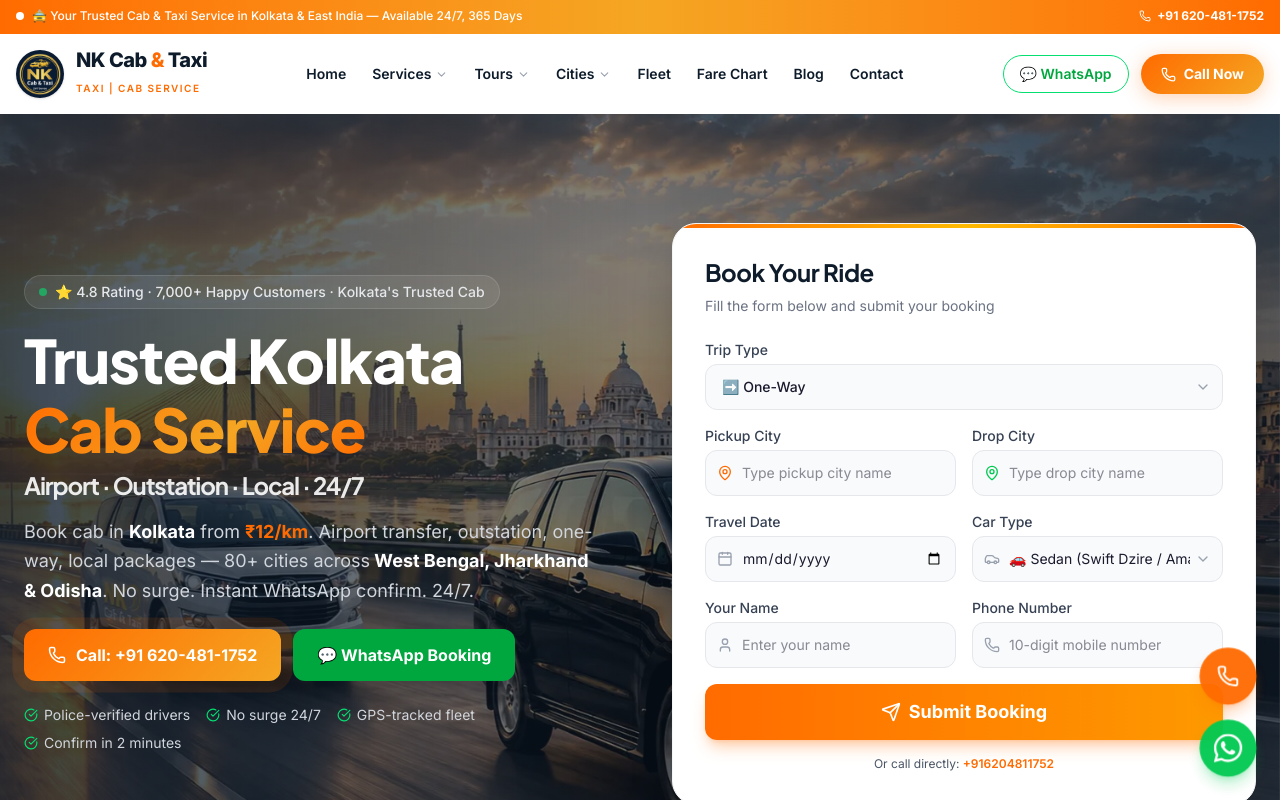
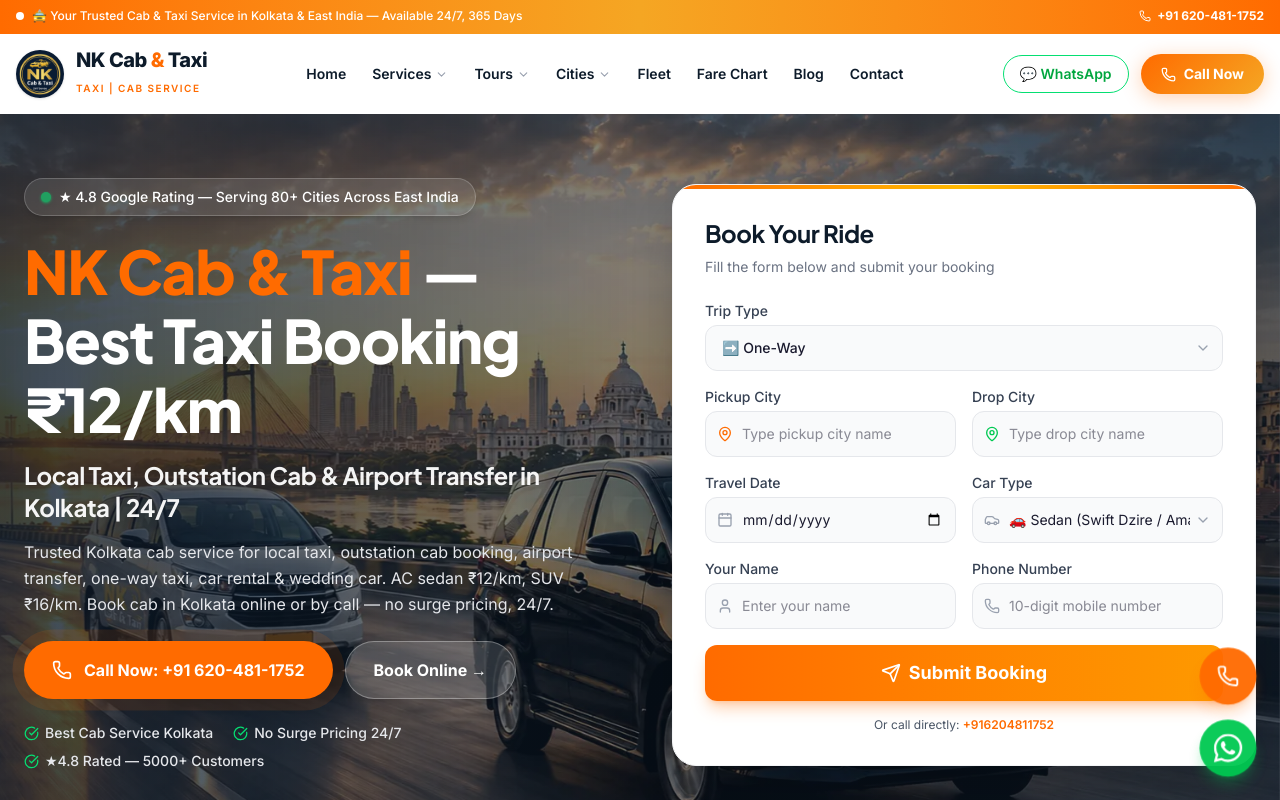
Before and after one commit to kolkatacabtaxiservices/nk-cab-taxi, a Next.js app: page / in a window 1280 px wide. Shown: the top 800 px of the page. Built offline with nearby package versions, Linux system fonts and the light colour scheme.

Commit message:
Update Hero section layout and styling to match reference design exactly

```diff
--- a/src/app/page.tsx
+++ b/src/app/page.tsx
@@ -155,76 +155,71 @@
       <script type="application/ld+json" dangerouslySetInnerHTML={{ __html: JSON.stringify(generateSeasonalOfferSchema()) }} />
 
       {/* ═══ HERO — Banner Slideshow + Booking Form ═══ */}
-      <section id="hero" className="relative bg-[#0D1B2A] lg:bg-transparent overflow-hidden">
-        {/* Background slideshow container:
-            On mobile (< lg): Dedicated aspect height (h-[220px] sm:h-[340px]) so banner images are crisp and uncropped.
-            On desktop (≥ lg): Absolute fill (lg:absolute lg:inset-0 lg:h-full) for full-screen hero backdrop. */}
-        <div className="relative h-[220px] sm:h-[340px] lg:absolute lg:inset-0 lg:h-full w-full overflow-hidden">
-          <HeroBanner />
-        </div>
+      <section id="hero" className="relative min-h-screen flex flex-col justify-between overflow-hidden">
+        {/* Background slideshow covering 100% of the Hero section backdrop */}
+        <HeroBanner />
 
-        <div className="relative z-10 max-w-7xl mx-auto px-4 sm:px-6 py-6 lg:py-0 w-full">
-          <div className="grid grid-cols-1 lg:grid-cols-2 gap-8 lg:gap-16 items-center min-h-0 lg:min-h-screen">
+        <div className="relative z-10 max-w-7xl mx-auto px-4 sm:px-6 pt-8 pb-12 lg:py-16 w-full">
+          <div className="grid grid-cols-1 lg:grid-cols-2 gap-8 lg:gap-16 items-start lg:items-center">
 
-            {/* Left: Hero Text */}
-            <div className="text-white animate-slideUp pt-4 lg:pt-0">
+            {/* Left: Hero Text Content matching screenshot */}
+            <div className="text-white animate-slideUp">
               {/* Trust pill */}
-              <div className="inline-flex items-center gap-2 px-3.5 py-1.5 glass rounded-full text-xs sm:text-sm mb-4 border border-white/10">
-                <span className="w-2 h-2 bg-green-400 rounded-full animate-pulse" />
-                <span className="text-gray-200 font-medium">⭐ 4.8 Rating · 7,000+ Happy Customers · Kolkata&apos;s Trusted Cab</span>
+              <div className="inline-flex items-center gap-2 px-4 py-2 bg-white/10 backdrop-blur-md rounded-full text-xs sm:text-sm mb-5 border border-white/20 shadow-md">
+                <span className="w-2.5 h-2.5 bg-green-400 rounded-full animate-pulse shadow-sm shadow-green-400" />
+                <span className="text-white font-medium">★ 4.8 Google Rating — Serving 80+ Cities Across East India</span>
               </div>
 
+              {/* Main Heading */}
               <h1 className="text-3xl sm:text-5xl lg:text-6xl font-extrabold leading-[1.15] mb-4">
-                Trusted Kolkata<br />
-                <span className="text-gradient">Cab Service</span>
-                <span className="block text-lg sm:text-2xl lg:text-2xl font-bold text-white/90 mt-1.5">
-                  Airport · Outstation · Local · 24/7
-                </span>
+                <span className="text-[#FF6B00]">NK Cab &amp; Taxi</span> — Best Taxi Booking ₹12/km
               </h1>
 
-              <p className="text-gray-300 text-sm sm:text-lg leading-relaxed mb-6 max-w-xl">
-                Book cab in <strong className="text-white">Kolkata</strong> from <strong className="text-[#FF6B00]">₹12/km</strong>.
-                Airport transfer, outstation, one-way, local packages — 80+ cities across
-                <strong className="text-white"> West Bengal, Jharkhand &amp; Odisha</strong>.
-                No surge. Instant WhatsApp confirm. 24/7.
+              {/* Subheading */}
+              <h2 className="text-lg sm:text-2xl font-bold text-white/95 mb-4">
+                Local Taxi, Outstation Cab &amp; Airport Transfer in Kolkata | 24/7
+              </h2>
+
+              <p className="text-gray-200 text-sm sm:text-base leading-relaxed mb-6 max-w-2xl">
+                Trusted Kolkata cab service for local taxi, outstation cab booking, airport transfer, one-way taxi, car rental &amp; wedding car. AC sedan ₹12/km, SUV ₹16/km. Book cab in Kolkata online or by call — no surge pricing, 24/7.
               </p>
 
-              {/* CTA Buttons */}
+              {/* Action Buttons matching screenshot */}
               <div className="flex flex-col sm:flex-row gap-3 mb-6">
                 <a
                   href={`tel:${BUSINESS.phone}`}
-                  className="inline-flex items-center justify-center gap-2.5 px-6 py-3.5 btn-primary rounded-xl text-base font-bold shadow-orange animate-nk-pulse"
+                  className="inline-flex items-center justify-center gap-3 px-7 py-4 bg-[#FF6B00] hover:bg-[#e05e00] text-white rounded-full text-base font-bold shadow-lg transition-all animate-nk-pulse"
                 >
-                  <Phone size={18} />
-                  Call: {BUSINESS.phoneDisplay}
+                  <Phone size={20} />
+                  Call Now: {BUSINESS.phoneDisplay}
                 </a>
                 <a
-                  href={`${BUSINESS.whatsappLink}?text=${encodeURIComponent('Hi! I want to book a cab in Kolkata.')}`}
-                  className="inline-flex items-center justify-center gap-2.5 px-6 py-3.5 bg-green-600 hover:bg-green-500 text-white rounded-xl text-base font-bold transition-all"
+                  href="#booking-form"
+                  className="inline-flex items-center justify-center gap-2.5 px-7 py-4 bg-white/15 hover:bg-white/25 text-white rounded-full text-base font-bold border border-white/30 backdrop-blur-md transition-all"
                 >
-                  💬 WhatsApp Booking
+                  Book Online →
                 </a>
               </div>
 
-              {/* Trust badges row */}
-              <div className="flex flex-wrap gap-x-4 gap-y-2 text-xs sm:text-sm text-gray-300">
-                <span className="flex items-center gap-1.5"><CheckCircle size={14} className="text-green-400" /> Police-verified drivers</span>
-                <span className="flex items-center gap-1.5"><CheckCircle size={14} className="text-green-400" /> No surge 24/7</span>
-                <span className="flex items-center gap-1.5"><CheckCircle size={14} className="text-green-400" /> GPS-tracked fleet</span>
-                <span className="flex items-center gap-1.5"><CheckCircle size={14} className="text-green-400" /> Confirm in 2 minutes</span>
+              {/* Trust Badges with Green Checkmarks matching screenshot */}
+              <div className="flex flex-wrap gap-x-5 gap-y-2 text-xs sm:text-sm text-gray-200 font-medium">
+                <span className="flex items-center gap-1.5"><CheckCircle size={15} className="text-green-400" /> Best Cab Service Kolkata</span>
+                <span className="flex items-center gap-1.5"><CheckCircle size={15} className="text-green-400" /> No Surge Pricing 24/7</span>
+                <span className="flex items-center gap-1.5"><CheckCircle size={15} className="text-green-400" /> ★4.8 Rated — 5000+ Customers</span>
               </div>
             </div>
 
-            {/* Right: Booking Form Card — Shows directly below Hero Text on mobile screens */}
-            <div className="animate-slideInRight pb-8 lg:pb-0" id="booking-form">
+            {/* Right: Booking Form Card — Sitting on top of the hero background */}
+            <div className="animate-slideInRight mt-6 lg:mt-0" id="booking-form">
               <BookingForm compact={false} />
             </div>
+
           </div>
         </div>
 
-        {/* Bottom wave (desktop only to prevent awkward mobile scroll gap) */}
-        <div className="absolute bottom-0 left-0 right-0 hidden lg:block" style={{ zIndex: 10 }}>
-          <svg viewBox="0 0 1440 80" xmlns="http://www.w3.org/2000/svg" className="w-full" preserveAspectRatio="none">
+        {/* Bottom wave */}
+        <div className="relative z-10 w-full">
+          <svg viewBox="0 0 1440 80" xmlns="http://www.w3.org/2000/svg" className="w-full h-10 sm:h-16" preserveAspectRatio="none">
             <path d="M0,40 C360,80 1080,0 1440,40 L1440,80 L0,80 Z" fill="#F7F5F0" />
           </svg>
         </div>
```
